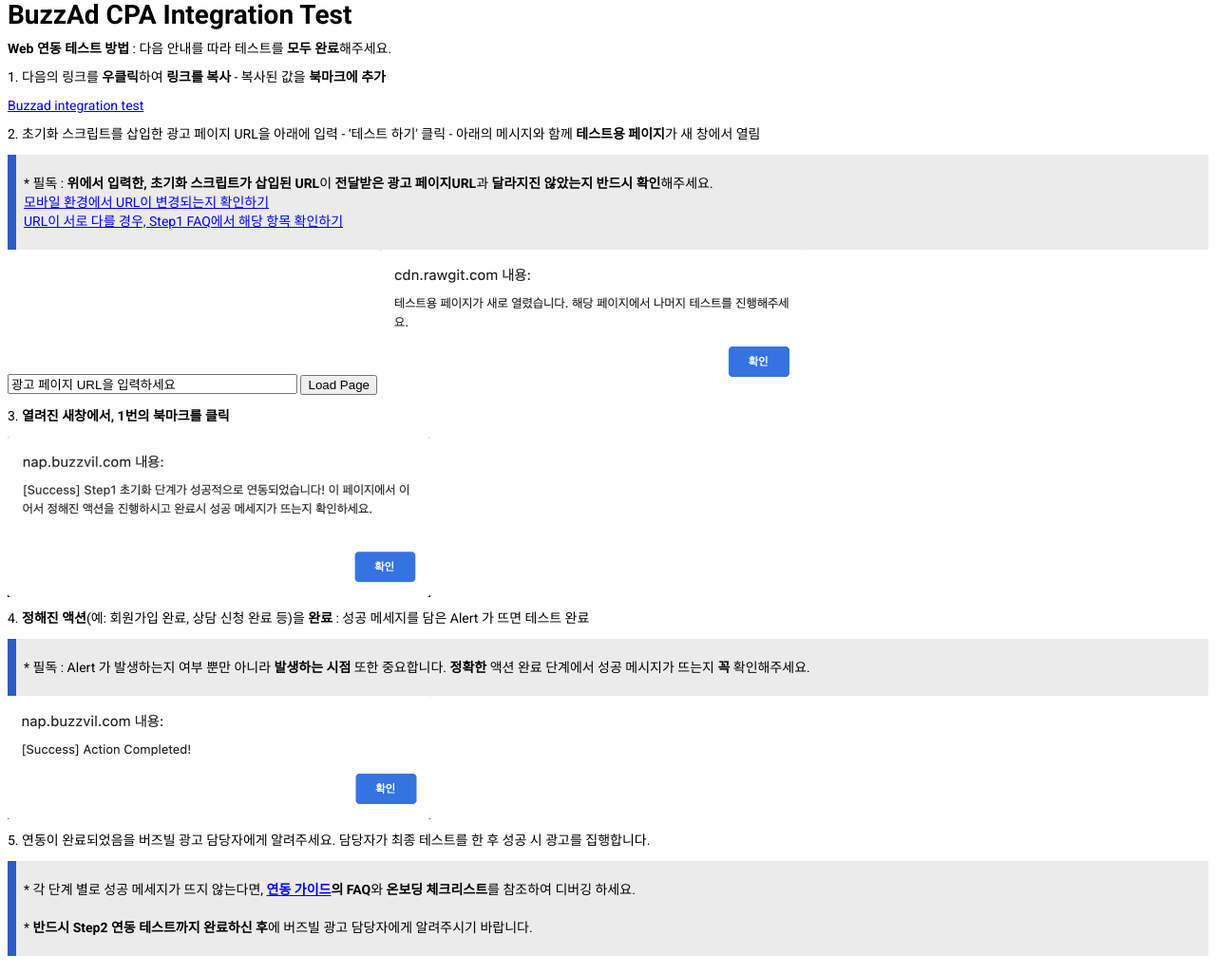
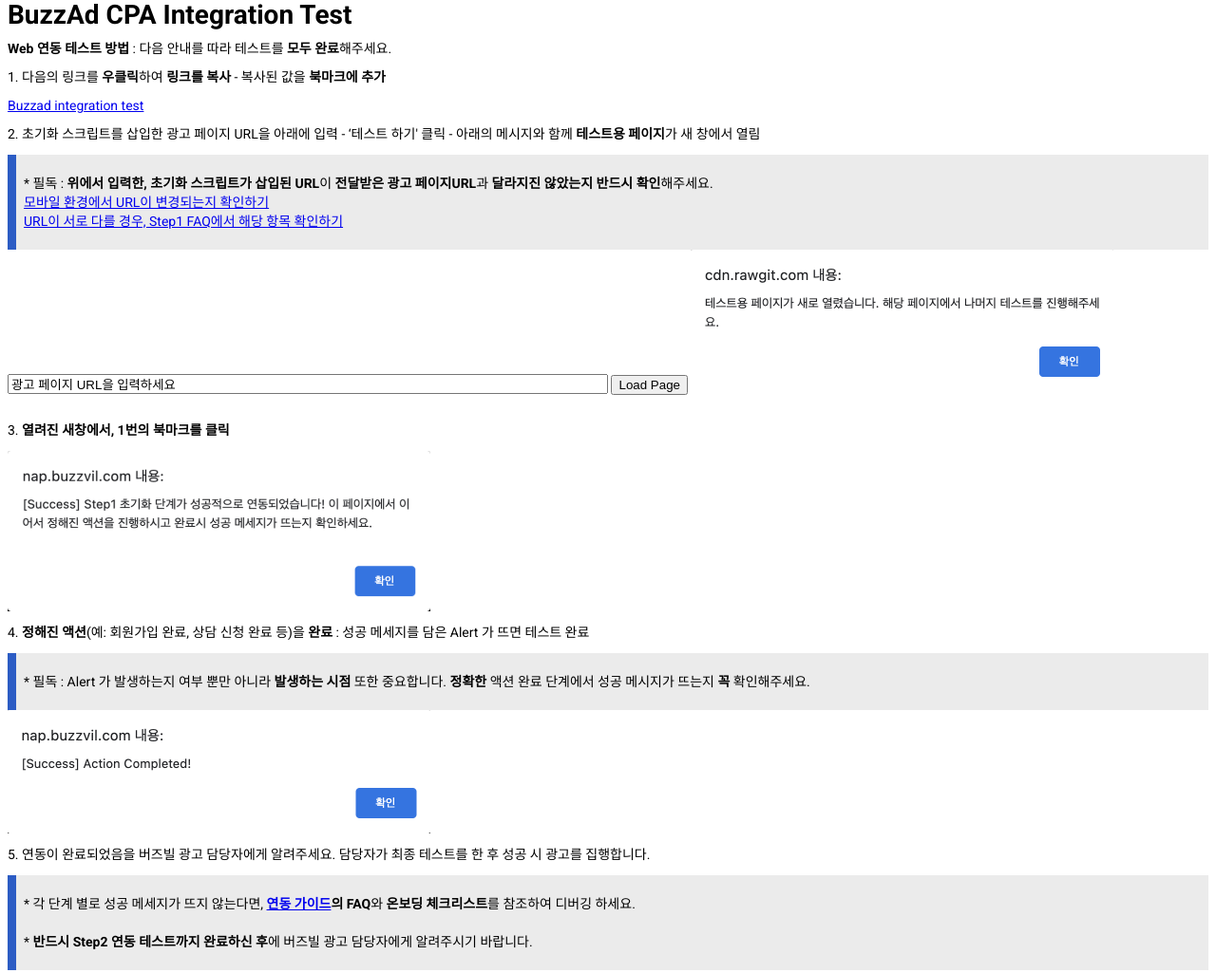
Before and after one commit to Buzzvil/buzzad-web-integration, a plain HTML site: page integration_test.html in a window 1280 px wide. Shown: the whole page at 95% size. Drawn offline with Linux system fonts and the light colour scheme.

Commit message:
[feat] Space and size style for input

```diff
--- a/global.css
+++ b/global.css
@@ -9,6 +9,14 @@
     line-height: 16px;
 }
 
+input {
+  margin: 15px 0;
+}
+
+input[type=text] {
+  width: 50%;
+}
+
 .info-box {
   border-left: solid #2C5CC4 9px;
   padding: 0 8px;
```
